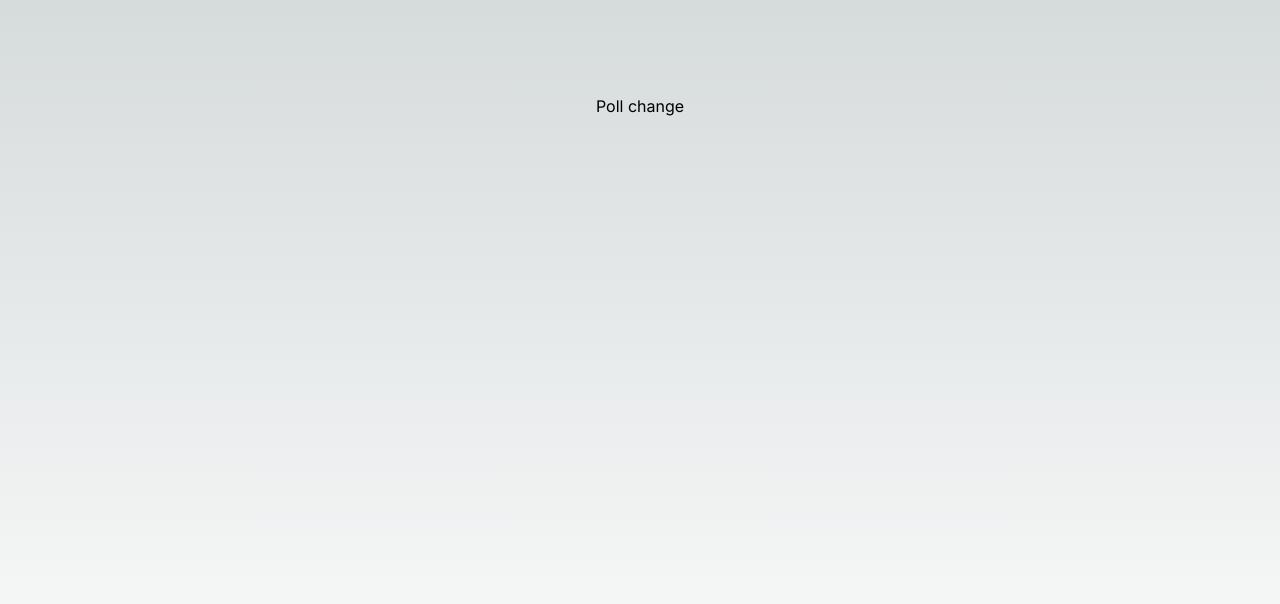
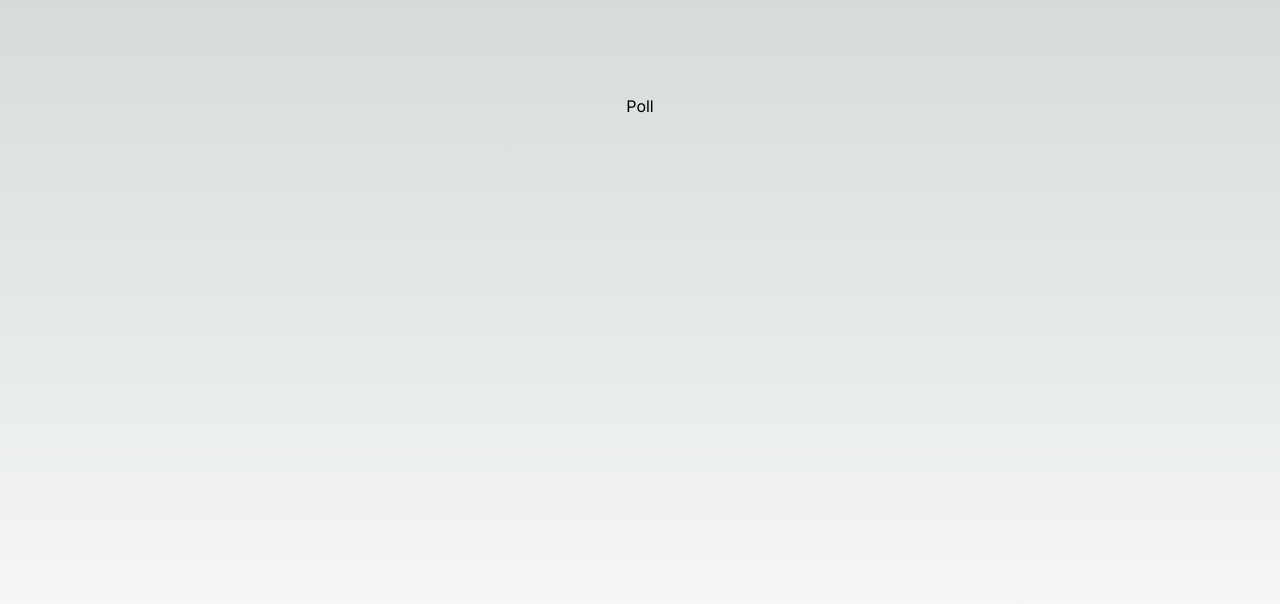
Before and after one commit to manu2699/polling-kf, a Next.js app: page / in a window 1280 px wide. Shown: the top 604 px of the page. Built offline with nearby package versions, Linux system fonts and the light colour scheme.

Commit message:
revert change

```diff
--- a/app/page.tsx
+++ b/app/page.tsx
@@ -2,5 +2,5 @@ import Image from "next/image";
 import styles from "./page.module.css";
 
 export default function Home() {
-  return <main className={styles.main}>Poll change</main>;
+  return <main className={styles.main}>Poll</main>;
 }
```
